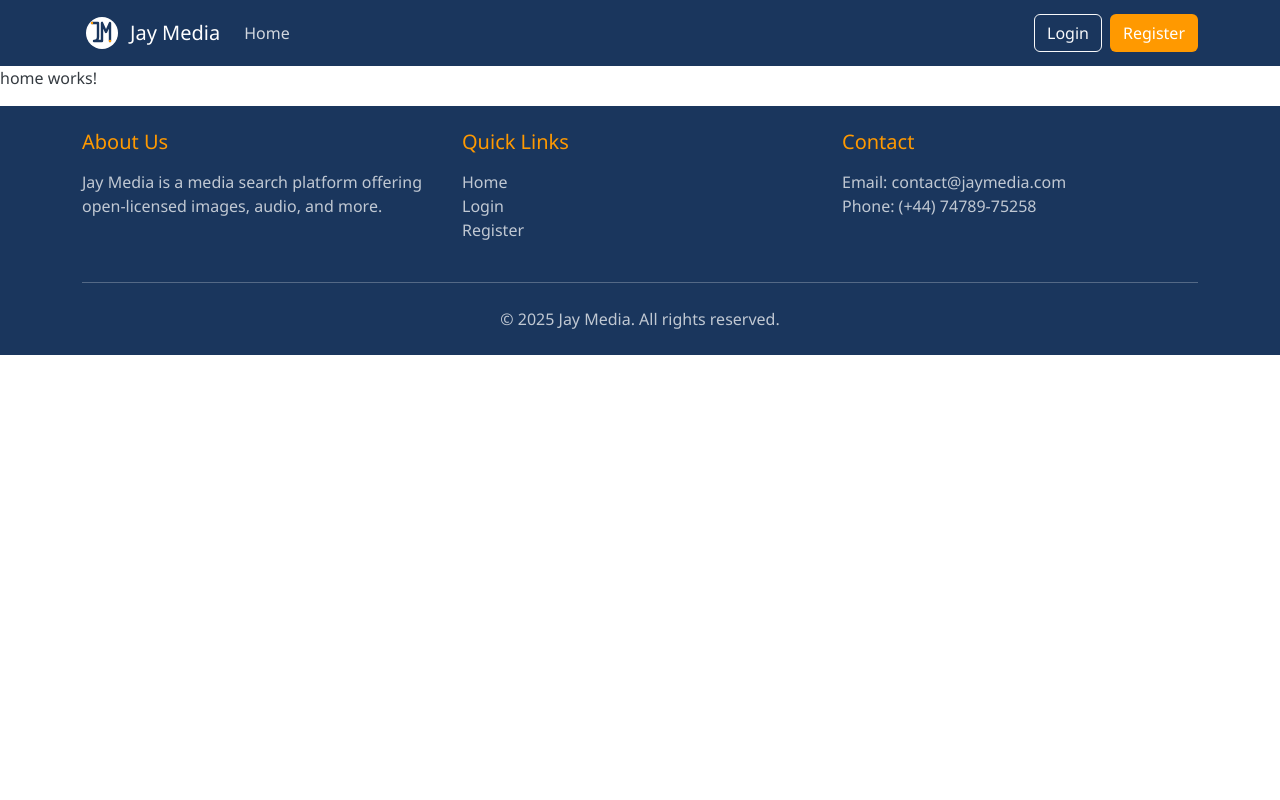
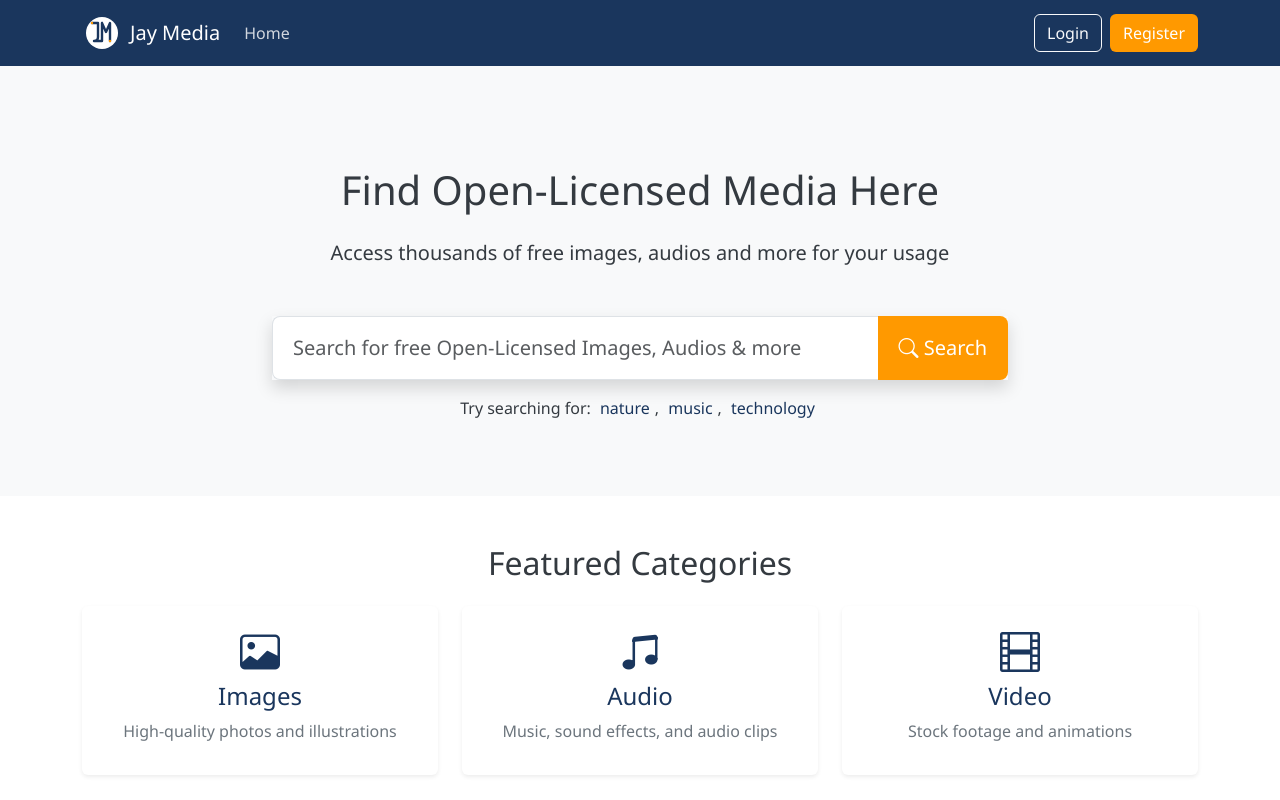
Before and after one commit to Joy-Ese/Jay-Media-WebApp, an Angular app in the folder frontend/JayMedia.Client/: page /home in a window 1280 px wide. Shown: the top 800 px of the page. Built offline with nearby package versions, Linux system fonts and the light colour scheme.

Commit message:
add home page UI

```diff
--- a/frontend/JayMedia.Client/src/app/pages/home/home.component.css
+++ b/frontend/JayMedia.Client/src/app/pages/home/home.component.css
@@ -0,0 +1,73 @@
+.home-container {
+  min-height: calc(100vh - 160px);
+}
+
+.search-section {
+  padding: 100px 0 60px;
+  background-color: #f8f9fa;
+}
+
+.search-container {
+  max-width: 800px;
+  margin: 0 auto;
+}
+
+.search-input {
+  border-right: none;
+  padding-left: 20px;
+}
+
+.search-button {
+  background-color: #ff9900;
+  color: white;
+  padding-left: 20px;
+  padding-right: 20px;
+}
+
+.search-button:hover {
+  background-color: #e68a00;
+  color: white;
+}
+
+.search-example {
+  color: #1a365d;
+  font-weight: 500;
+  margin: 0 5px;
+  cursor: pointer;
+}
+
+.search-example:hover {
+  color: #ff9900;
+  text-decoration: underline;
+}
+
+.category-card {
+  transition: transform 0.3s ease, box-shadow 0.3s ease;
+}
+
+.category-card:hover {
+  transform: translateY(-5px);
+  box-shadow: 0 10px 20px rgba(0,0,0,0.1) !important;
+}
+
+.category-icon {
+  font-size: 2.5rem;
+  color: #1a365d;
+  margin-bottom: 1rem;
+}
+
+.category-title {
+  color: #1a365d;
+  font-size: 1.5rem;
+  margin-bottom: 0.5rem;
+}
+
+.category-description {
+  color: #6c757d;
+}
+
+@media (max-width: 767.98px) {
+  .search-section {
+    padding: 60px 0 40px;
+  }
+}
--- a/frontend/JayMedia.Client/src/app/pages/home/home.component.html
+++ b/frontend/JayMedia.Client/src/app/pages/home/home.component.html
@@ -1 +1,72 @@
-<p>home works!</p>
+<div class="home-container">
+  <div class="search-section">
+    <div class="container">
+      <div class="row justify-content-center">
+        <div class="col-md-10 col-lg-8">
+          <h1 class="text-center mb-4">Find Open-Licensed Media Here</h1>
+          <p class="text-center mb-5 lead">Access thousands of free images, audios and more for your usage</p>
+
+          <div class="search-container">
+            <form (ngSubmit)="onSearch()">
+              <div class="input-group input-group-lg shadow">
+                <input
+                  type="text"
+                  class="form-control py-3 search-input"
+                  placeholder="Search for free Open-Licensed Images, Audios & more"
+                  [(ngModel)]="searchTerm"
+                  name="searchTerm"
+                  aria-label="Search media"
+                >
+                <button class="btn search-button" type="submit">
+                  <i class="bi bi-search"></i>
+                  Search
+                </button>
+              </div>
+            </form>
+          </div>
+
+          <div class="search-tips text-center mt-3">
+            <p>Try searching for: <span class="search-example">nature</span>, <span class="search-example">music</span>, <span class="search-example">technology</span></p>
+          </div>
+        </div>
+      </div>
+    </div>
+  </div>
+
+  <div class="featured-section py-5">
+    <div class="container">
+      <h2 class="text-center mb-4">Featured Categories</h2>
+      <div class="row g-4">
+        <div class="col-md-4">
+          <div class="card h-100 border-0 shadow-sm category-card">
+            <div class="card-body text-center">
+              <i class="bi bi-image category-icon"></i>
+              <h3 class="category-title">Images</h3>
+              <p class="category-description">High-quality photos and illustrations</p>
+            </div>
+          </div>
+        </div>
+
+        <div class="col-md-4">
+          <div class="card h-100 border-0 shadow-sm category-card">
+            <div class="card-body text-center">
+              <i class="bi bi-music-note-beamed category-icon"></i>
+              <h3 class="category-title">Audio</h3>
+              <p class="category-description">Music, sound effects, and audio clips</p>
+            </div>
+          </div>
+        </div>
+
+        <div class="col-md-4">
+          <div class="card h-100 border-0 shadow-sm category-card">
+            <div class="card-body text-center">
+              <i class="bi bi-film category-icon"></i>
+              <h3 class="category-title">Video</h3>
+              <p class="category-description">Stock footage and animations</p>
+            </div>
+          </div>
+        </div>
+      </div>
+    </div>
+  </div>
+</div>
--- a/frontend/JayMedia.Client/src/app/pages/home/home.component.ts
+++ b/frontend/JayMedia.Client/src/app/pages/home/home.component.ts
@@ -1,11 +1,19 @@
 import { Component } from '@angular/core';
+import { FormsModule } from '@angular/forms';
 
 @Component({
   selector: 'app-home',
-  imports: [],
+  imports: [
+    FormsModule
+  ],
   templateUrl: './home.component.html',
   styleUrl: './home.component.css'
 })
 export class HomeComponent {
+  searchTerm = "";
 
+  onSearch() {
+    console.log("Searching for:", this.searchTerm);
+    // consume api endpoint and perfom further logic
+  }
 }
```
